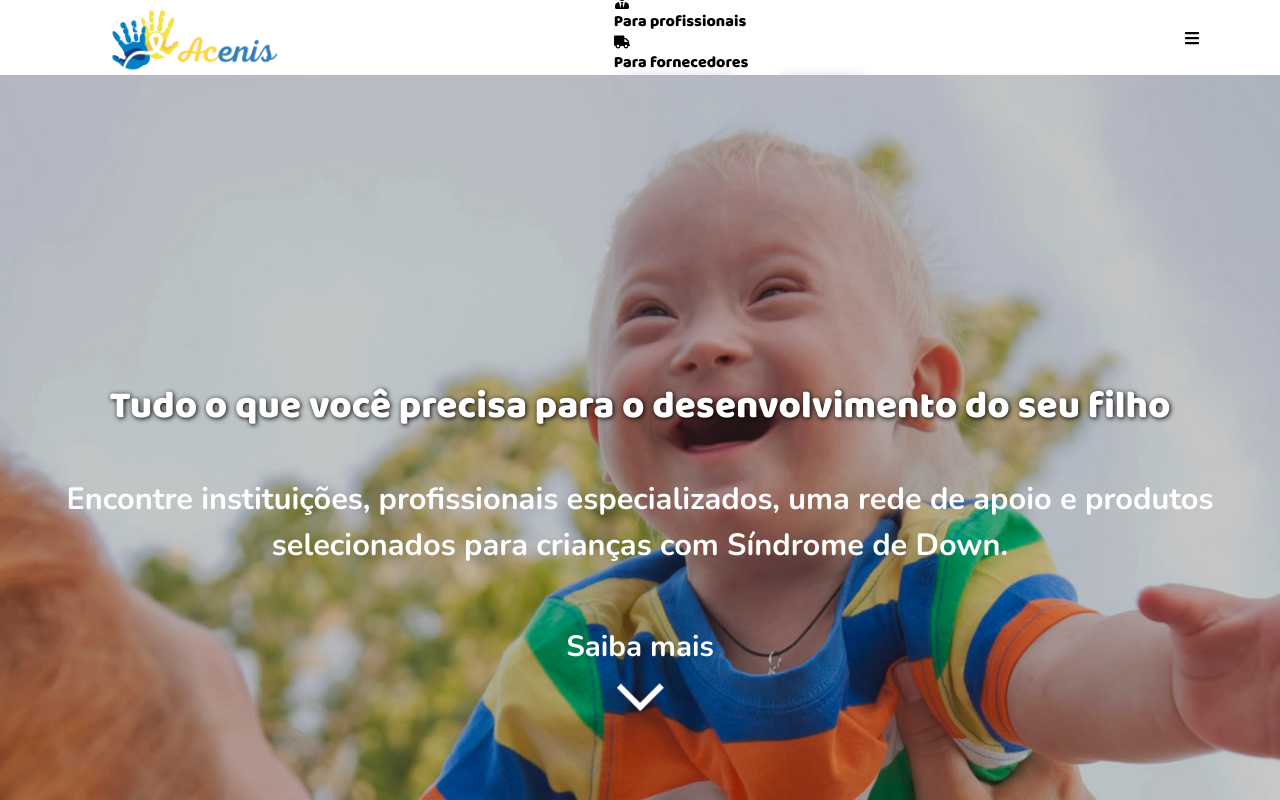
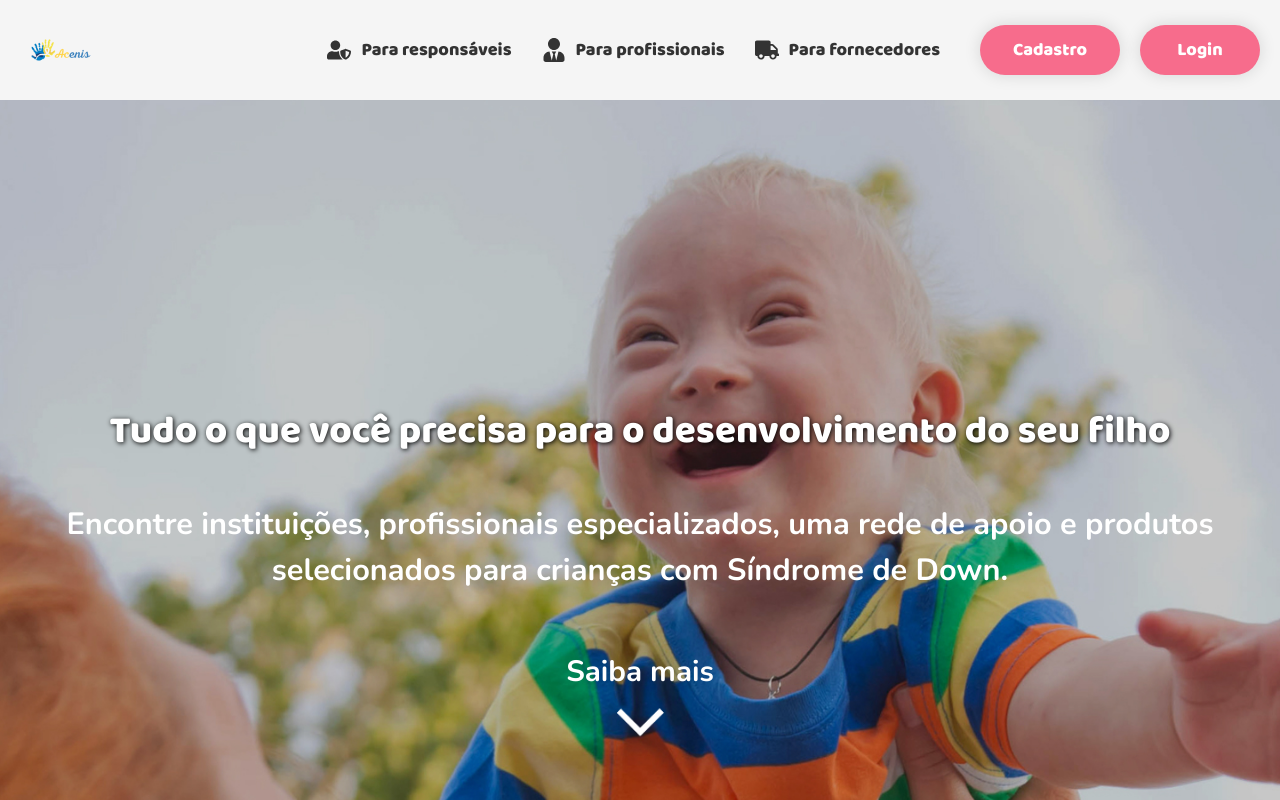
Before and after one commit to PROA-Acenis/FrontEnd-Acenis, a React (Vite) app: page / in a window 1280 px wide. Shown: the top 800 px of the page. Built offline with nearby package versions, Linux system fonts and the light colour scheme; a web font is replaced by a local one.

Commit message:
Update HeaderPublica.module.css

```diff
--- a/src/components/header/HeaderPublica.module.css
+++ b/src/components/header/HeaderPublica.module.css
@@ -1,129 +1,280 @@
-
-
 .header_introducao {
     width: 100%;
-    height: 75px;
+    height: 100px;
     position: relative;
     display: flex;
     justify-content: space-between;
     align-items: center;
-    padding: 0 80px;
+    padding: 0 20px;
+    background-color: #f5f5f5;
+    box-shadow: 0 2px 4px rgba(0, 0, 0, 0.1);
+}
 
-    & .logo {
-        width: 20%;
-        margin-top: 5px;
+.logo img {
+    max-width: 100%;
+    max-height: 80px;
+    height: auto;
+    width: auto;
+    margin-top: 0;
+}
+
+.nav_container {
+    display: flex;
+    align-items: center;
+    gap: 40px;
+}
+
+.nav_links {
+    display: flex;
+    gap: 30px;
+    align-items: center;
+}
+
+.nav_link {
+    display: flex;
+    align-items: center;
+    color: #333;
+    text-decoration: none;
+    font-size: 18px;
+    font-weight: 500;
+    font-family: "Baloo Thambi", sans-serif;
+}
+
+.nav_link svg {
+    margin-right: 10px;
+    font-size: 24px;
+}
+
+.nav_link:hover {
+    color: #F76C8C;
+}
+
+.container_entrar {
+    display: flex;
+    gap: 20px;
+}
+
+.cadastro {
+    width: 140px;
+    border: none;
+    border-radius: 25px;
+    height: 50px;
+    font-size: 18px;
+    font-weight: 500;
+    color: #fff;
+    background-color: #F76C8C;
+    box-shadow: 0 0 15px 2px rgba(0, 0, 0, 0.1);
+    cursor: pointer;
+    font-family: "Baloo Thambi", sans-serif;
+    transition: background-color 0.3s;
+}
+
+.cadastro:hover {
+    background-color: #e65b7c;
+}
+
+.login {
+    width: 120px;
+    border: none;
+    border-radius: 25px;
+    height: 50px;
+    font-size: 18px;
+    font-weight: 500;
+    color: #fff;
+    background-color: #F76C8C;
+    box-shadow: 0 0 15px 2px rgba(0, 0, 0, 0.1);
+    cursor: pointer;
+    font-family: "Baloo Thambi", sans-serif;
+    transition: background-color 0.3s;
+}
+
+.login:hover {
+    background-color: #e65b7c;
+}
+
+.menu_button {
+    display: none;
+    border: none;
+    background: none;
+    font-size: 30px;
+    cursor: pointer;
+    padding: 5px;
+}
+
+.modal_overlay {
+    display: none;
+    position: fixed;
+    top: 0;
+    left: 0;
+    width: 100%;
+    height: 100%;
+    background-color: rgba(0, 0, 0, 0.6);
+    justify-content: center;
+    align-items: center;
+    z-index: 1000;
+}
+
+.modal_overlay.active {
+    display: flex;
+}
+
+.modal_content {
+    background-color: #fff;
+    padding: 30px;
+    border-radius: 15px;
+    width: 350px;
+    position: relative;
+    text-align: center;
+    box-shadow: 0 0 20px rgba(0, 0, 0, 0.2);
+}
+
+.close_button {
+    position: absolute;
+    top: 15px;
+    right: 15px;
+    border: none;
+    background: none;
+    font-size: 28px;
+    cursor: pointer;
+    color: #F76C8C;
+}
+
+.close_button:hover {
+    color: #e65b7c;
+}
+
+.modal_nav {
+    display: flex;
+    flex-direction: column;
+    gap: 25px;
+    margin-top: 40px;
+}
+
+.modal_entrar {
+    display: flex;
+    flex-direction: column;
+    gap: 25px;
+    margin-top: 30px;
+}
+
+@media screen and (max-width: 768px) {
+    .header_introducao {
+        height: 80px;
+        padding: 0 15px;
     }
 
-    & .logo img {
+    .header_introducao .nav_container {
+        display: none;
+    }
+
+    .menu_button {
+        display: block;
+    }
+
+    .logo img {
+        max-height: 60px; /* Aumenta o tamanho mínimo da logo */
+    }
+
+    .modal_content {
+        width: 300px;
+        padding: 25px;
+    }
+
+    .nav_link {
+        font-size: 16px;
+    }
+
+    .nav_link svg {
+        font-size: 22px;
+    }
+
+    .cadastro, .login {
         width: 100%;
+        font-size: 16px;
+        height: 45px;
     }
 }
 
+@media screen and (max-width: 480px) {
+    .header_introducao {
+        height: 60px;
+        padding: 0 10px;
+    }
 
-.container_entrar {
-    width: 20%;
-    display: flex;
-    gap: 30px;
-}
+    .logo img {
+        max-height: 50px; /* Aumenta para evitar que fique minúscula */
+    }
 
-.cadastro {
-    width: 10vw;
-    border: none;
-    border-radius: 20px;
-    height: 6vh;
-    font-size: 1.8vw;
-    font-weight: 100;
-    color: #fff;
-    background-color: #F76C8C;
-    box-shadow: 0px 0px 10px 2px rgba(0, 0, 0, 0.1);
-    cursor: pointer;
-    font-family: "Baloo Thambi", sans-serif;
-}
+    .menu_button {
+        font-size: 25px;
+    }
 
-.login {
-    width: 8vw;
-    border: none;
-    border-radius: 20px;
-    height: 6vh;
-    font-size: 1.8vw;
-    font-weight: 100;
-    color: #fff;
-    background-color: #F76C8C;
-    box-shadow: 0px 0px 10px 2px rgba(0, 0, 0, 0.1);
-    cursor: pointer;
-    font-family: "Baloo Thambi", sans-serif;
-}
+    .modal_content {
+        width: 250px;
+        padding: 20px;
+    }
 
-@media screen and (max-width: 471px) {
-    .header_introducao {
-        display: none;
+    .modal_nav {
+        gap: 20px;
     }
-}
 
-@media screen and (max-width: 480px) and (min-width: 472px) {
-    .header_introducao {
-        display: none;
+    .modal_entrar {
+        gap: 20px;
     }
-}
 
-@media screen and (min-width: 485px) and (max-width: 667px) {
-    .header_introducao {
-        display: none;
+    .nav_link {
+        font-size: 14px;
+    }
+
+    .nav_link svg {
+        font-size: 20px;
+    }
+
+    .close_button {
+        font-size: 24px;
+    }
+
+    .cadastro, .login {
+        font-size: 14px;
+        height: 40px;
     }
 }
 
 @media screen and (min-width: 1920px) {
     .header_introducao {
-        width: 100%;
-        height: 120px;
-        position: relative;
-        display: flex;
-        justify-content: space-between;
-        align-items: center;
-        padding: 0 80px;
-
-        & .logo {
-            width: 20%;
-            margin-top: 5px;
-        }
-
-        & .logo img {
-            width: 100%;
-        }
+        height: 150px;
+        padding: 0 100px;
     }
 
+    .logo img {
+        max-height: 130px; /* Aumenta proporcionalmente para telas grandes */
+    }
+
+    .nav_links {
+        gap: 50px;
+    }
+
+    .nav_link {
+        font-size: 20px;
+    }
+
+    .nav_link svg {
+        font-size: 28px;
+    }
 
     .container_entrar {
-        width: 20%;
-        display: flex;
-        gap: 40px;
+        gap: 30px;
     }
 
     .cadastro {
-        width: 10vw;
-        border: none;
-        border-radius: 20px;
-        height: 6vh;
-        font-size: 1.8vw;
-        font-weight: 100;
-        color: #fff;
-        background-color: #F76C8C;
-        box-shadow: 0px 0px 10px 2px rgba(0, 0, 0, 0.1);
-        cursor: pointer;
-        font-family: "Baloo Thambi", sans-serif;
+        width: 160px;
+        height: 60px;
+        font-size: 20px;
     }
 
     .login {
-        width: 8vw;
-        border: none;
-        border-radius: 20px;
-        height: 6vh;
-        font-size: 1.8vw;
-        font-weight: 100;
-        color: #fff;
-        background-color: #F76C8C;
-        box-shadow: 0px 0px 10px 2px rgba(0, 0, 0, 0.1);
-        cursor: pointer;
-        font-family: "Baloo Thambi", sans-serif;
+        width: 140px;
+        height: 60px;
+        font-size: 20px;
     }
 }
```
